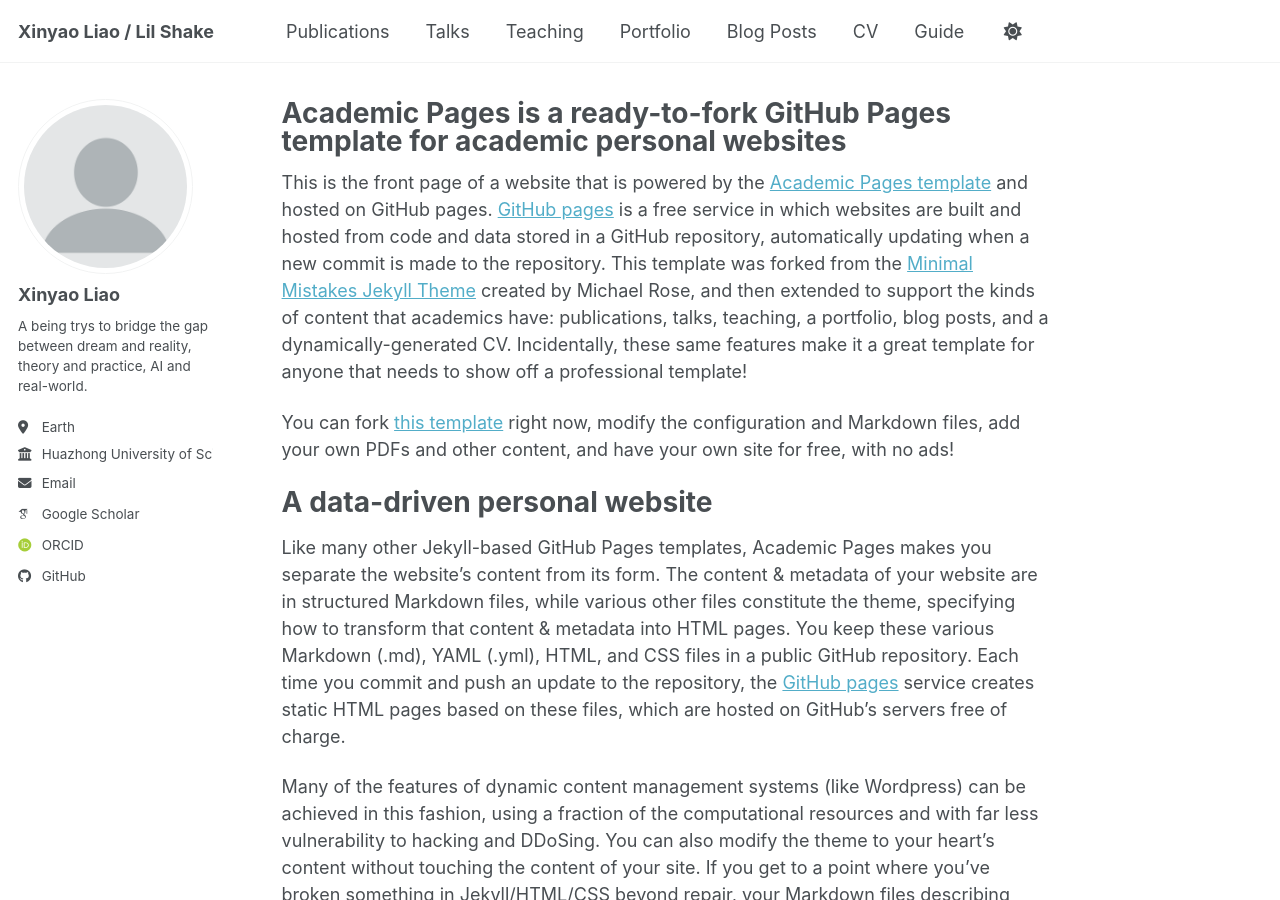
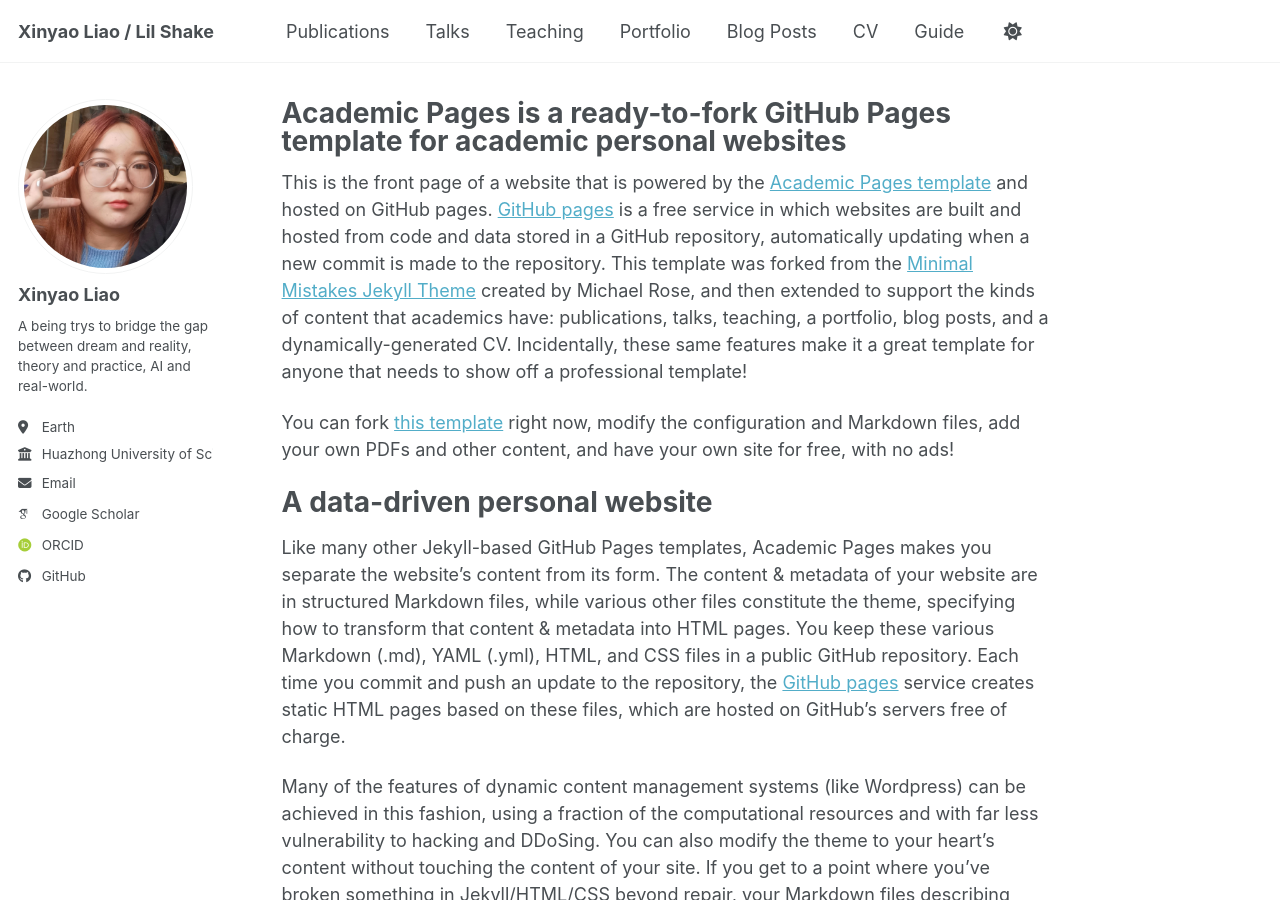
Before and after one commit to Lil-Shake/Lil-Shake.github.io, a Jekyll site: the page built from _pages/about.md, in a window 1280 px wide and 900 px high. Built offline with Jekyll 4.4.1, drawn with Linux system fonts in a browser that asks for light colours; some web fonts are replaced; a script bundle is joined from its source files by our own code; library files that are not in the unit come from our copies.

Commit message:
Update _config.yml

```diff
--- a/_config.yml
+++ b/_config.yml
@@ -23,7 +23,7 @@
 #               Additional customization can be done by editing /_includes/author-profile.html
 author:
   # Biographic information
-  avatar           : "profile.png"
+  avatar           : "academic_profile.jpg"
   name             : "Xinyao Liao"
   pronouns         : # example: "they/them"
   bio              : "A being trys to bridge the gap between dream and reality, theory and practice, AI and real-world."
```
